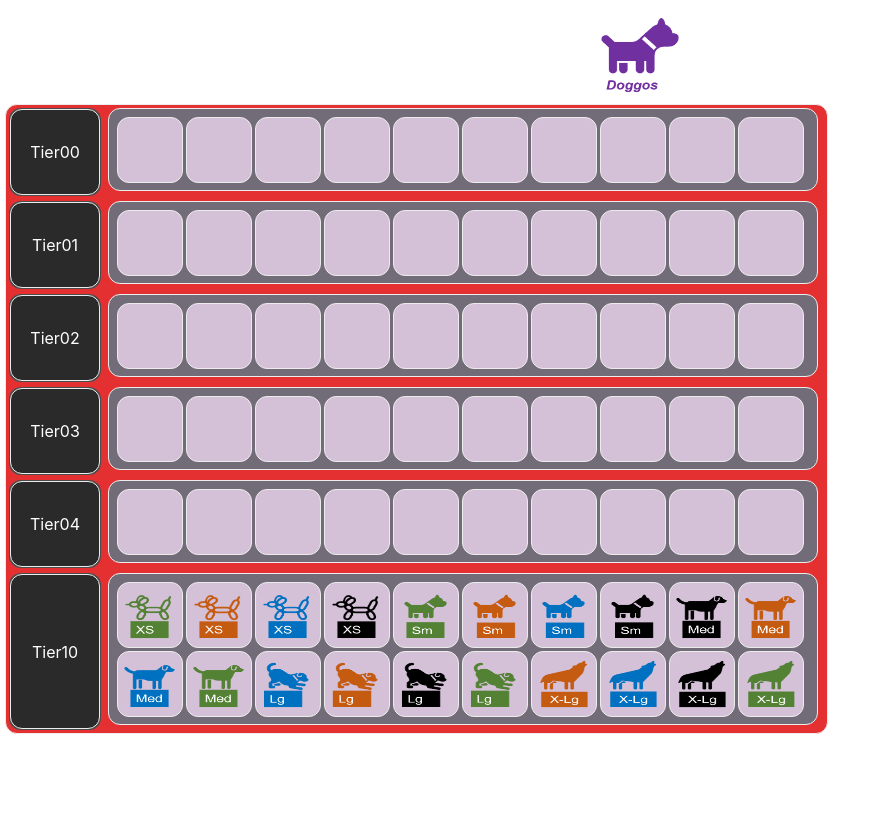
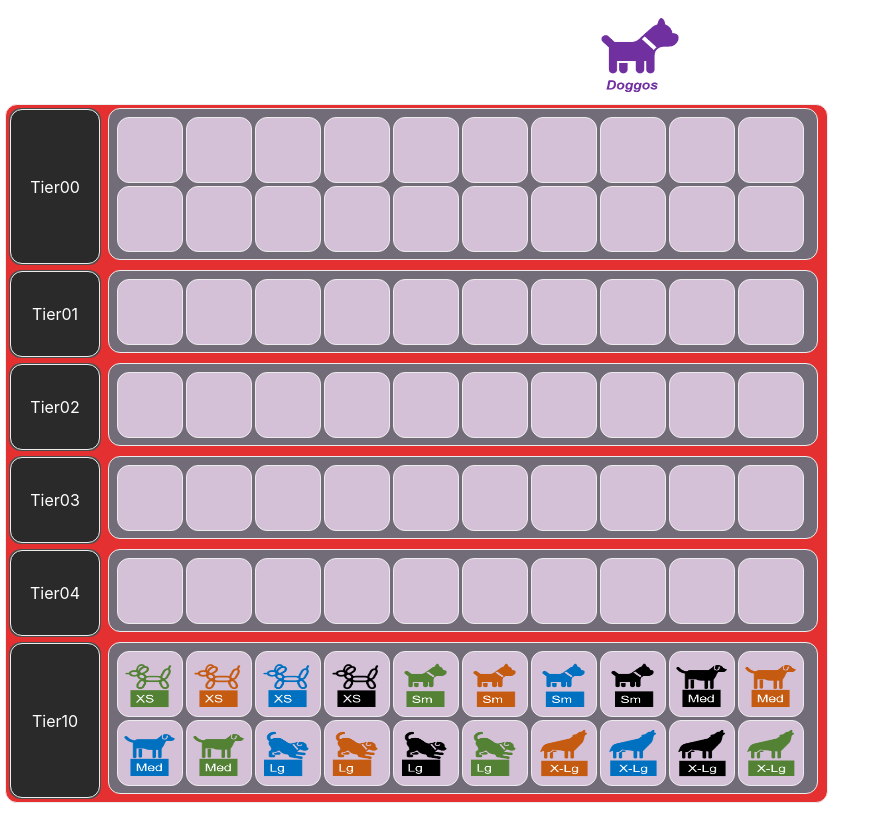
Before and after one commit to Eyetifacts/Doggos6, a React (Create React App) app: page / in a window 1280 px wide. Shown: the whole page, without its empty margins (0-886 px from the left). Before the commit the page ends 800 px from the top, so only its background shows below. Built offline with nearby package versions, Linux system fonts and the light colour scheme; the HTML template or start-up script is replaced by a standard one.

Commit message:
Prep for state change

```diff
--- a/src/app/shared/StartGrid.js
+++ b/src/app/shared/StartGrid.js
@@ -165,6 +165,136 @@ const INITIALGRID = [
       },
       {
         id: "target-09",
+        cellLabel: "",
+        cellStyle: "myBoxP",
+        image: {
+          type: "",
+          draggable: false,
+          imageId: "",
+          imageString: null,
+          imageUrl: "",
+          dropImgParent: "",
+        },
+      },
+      {
+        id: "target-00b",
+        cellLabel: "",
+        cellStyle: "myBoxP",
+        image: {
+          type: "",
+          draggable: false,
+          imageId: "",
+          imageString: null,
+          imageUrl: "",
+          dropImgParent: "",
+        },
+      },
+      {
+        id: "target-01b",
+        cellLabel: "",
+        cellStyle: "myBoxP",
+        image: {
+          type: "",
+          draggable: false,
+          imageId: "",
+          imageString: null,
+          imageUrl: "",
+          dropImgParent: "",
+        },
+      },
+      {
+        id: "target-02b",
+        cellLabel: "",
+        cellStyle: "myBoxP",
+        image: {
+          type: "",
+          draggable: false,
+          imageId: "",
+          imageString: null,
+          imageUrl: "",
+          dropImgParent: "",
+        },
+      },
+      {
+        id: "target-03b",
+        cellLabel: "",
+        cellStyle: "myBoxP",
+        image: {
+          type: "",
+          draggable: false,
+          imageId: "",
+          imageString: null,
+          imageUrl: "",
+          dropImgParent: "",
+        },
+      },
+      {
+        id: "target-04b",
+        cellLabel: "",
+        cellStyle: "myBoxP",
+        image: {
+          type: "",
+          draggable: false,
+          imageId: "",
+          imageString: null,
+          imageUrl: "",
+          dropImgParent: "",
+        },
+      },
+      {
+        id: "target-05b",
+        cellLabel: "",
+        cellStyle: "myBoxP",
+        image: {
+          type: "",
+          draggable: false,
+          imageId: "",
+          imageString: null,
+          imageUrl: "",
+          dropImgParent: "",
+        },
+      },
+      {
+        id: "target-06b",
+        cellLabel: "",
+        cellStyle: "myBoxP",
+        image: {
+          type: "",
+          draggable: false,
+          imageId: "",
+          imageString: null,
+          imageUrl: "",
+          dropImgParent: "",
+        },
+      },
+      {
+        id: "target-07b",
+        cellLabel: "",
+        cellStyle: "myBoxP",
+        image: {
+          type: "",
+          draggable: false,
+          imageId: "",
+          imageString: null,
+          imageUrl: "",
+          dropImgParent: "",
+        },
+      },
+      {
+        id: "target-08b",
+        cellLabel: "",
+        cellStyle: "myBoxP",
+        image: {
+          type: "",
+          draggable: false,
+          imageId: "",
+          imageString: null,
+          imageUrl: "",
+          dropImgParent: "",
+        },
+      },
+      {
+        id: "target-09b",
         cellLabel: "",
         cellStyle: "myBoxP",
         image: {
--- a/src/components/TierRow.js
+++ b/src/components/TierRow.js
@@ -4,8 +4,9 @@ import TierCell from "./TierCell";
 
 const TierRow = ({ rowArray, rowId }) => {
   const imageDropHandler = (imageId, dragCell, dropCell) => {
-    console.log(imageId);
+    // pass the image, drag and drop cells up to the state.  Functions to make changes to the state should be there.
     // onDropUpdate(imageId, dragCell, dropCell);
+    // if no return, this matches the React DnD docs.  The function called on drop (TierCell) should return undefined or an object.
   };
 
   return (
```
Also changed, not shown: src/components/TierList.js (+16 -0 lines).
